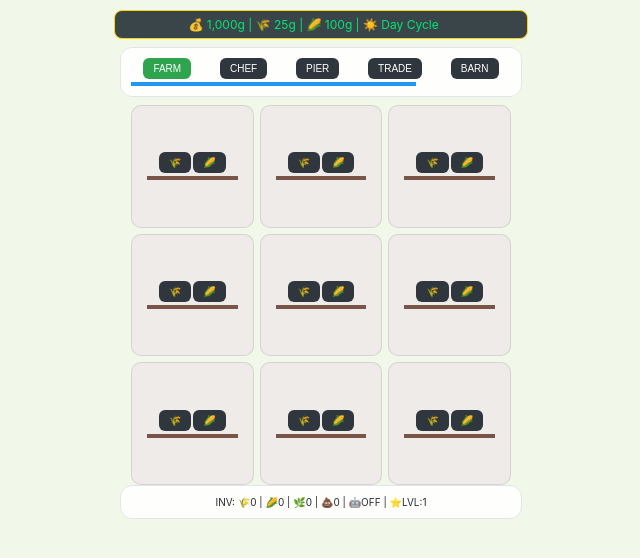
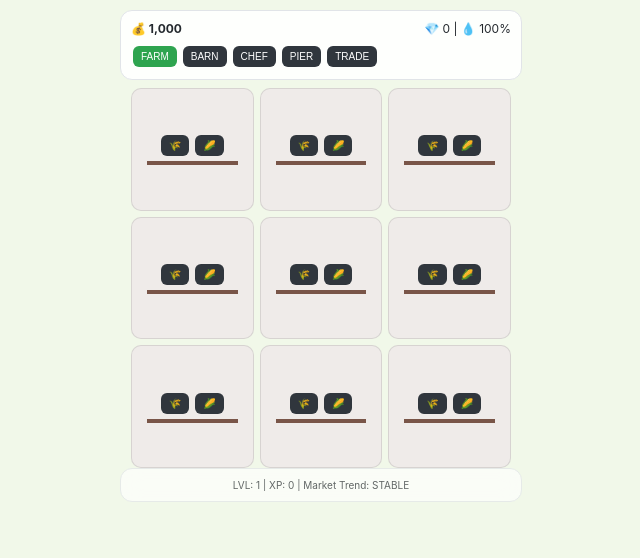
Before and after one commit to mohamedmehdigara/react-farming-game, a React (Create React App) app: page / in a window 1280 px wide. Shown: the top 558 px of the page, without its empty margins (319-959 px from the left). Built offline with nearby package versions, Linux system fonts and the light colour scheme.

Commit message:
edited files

```diff
--- a/src/App.js
+++ b/src/App.js
@@ -3,6 +3,7 @@ import styled, { keyframes } from 'styled-components';
 
 // --- Animations ---
 const slide = keyframes` 0% { transform: translateX(100%); } 100% { transform: translateX(-100%); } `;
+const growSilo = keyframes` from { transform: scaleY(0); } to { transform: scaleY(1); } `;
 
 const CROPS = {
   WHEAT: { id: 'WHEAT', icon: '🌾', cost: 10, basePrice: 25, time: 8, drain: 10 },
@@ -18,21 +19,13 @@ const WEATHER = {
   NIGHT: { id: 'NIGHT', icon: '🌙', speed: 0.5, color: '#0d1117' }
 };
 
-// --- Appearance Overhaul Components ---
+// --- Styled Components ---
 const GameWrap = styled.div`
   display: flex; flex-direction: column; align-items: center; min-height: 100vh;
   background: ${props => props.isNight ? '#0d1117' : props.bg};
   color: ${props => props.isNight ? '#c9d1d9' : '#24292e'};
   transition: 2s; padding: 10px; font-family: 'Inter', sans-serif;
 `;
-
-const Ticker = styled.div`
-  background: rgba(38, 50, 56, 0.9); color: #00e676; width: 100%; max-width: 400px;
-  padding: 6px; overflow: hidden; white-space: nowrap; border-radius: 8px; margin-bottom: 8px;
-  border: 1px solid #ffd600; font-size: 12px;
-`;
-
-const TickerText = styled.div` display: inline-block; animation: ${slide} 15s linear infinite; `;
 
 const Section = styled.div`
   background: ${props => props.dark ? 'rgba(22, 27, 34, 0.8)' : 'rgba(255, 255, 255, 0.9)'};
@@ -49,8 +42,7 @@ const Plot = styled.div`
   aspect-ratio: 1/1; background: ${props => props.isSuper ? '#3e2723' : (props.isNight ? '#161b22' : '#efebe9')};
   border: ${props => props.isSuper ? '2px solid #ffd700' : '1px solid rgba(0,0,0,0.1)'};
   border-radius: 10px; position: relative; display: flex; flex-direction: column;
-  align-items: center; justify-content: center; cursor: pointer; transition: transform 0.1s;
-  &:hover { transform: scale(1.02); }
+  align-items: center; justify-content: center; cursor: pointer;
 `;
 
 const Meter = styled.div`
@@ -60,12 +52,21 @@ const Meter = styled.div`
 
 const MiniBtn = styled.button`
   background: ${props => props.active ? '#2ea44f' : '#30363d'}; color: white;
-  border: none; padding: 5px 10px; border-radius: 6px; font-size: 10px; cursor: pointer;
-  &:disabled { opacity: 0.3; }
+  border: none; padding: 5px 8px; border-radius: 6px; font-size: 10px; cursor: pointer; margin: 2px;
+`;
+
+// --- New Visual Silo Styles ---
+const SiloContainer = styled.div`
+  display: flex; align-items: flex-end; gap: 4px; height: 100px; padding: 10px; background: #eee; border-radius: 8px;
+`;
+const SiloPillar = styled.div`
+  flex: 1; background: ${props => props.color}; border-radius: 4px 4px 0 0; position: relative;
+  height: ${props => props.height}%; animation: ${growSilo} 0.5s ease-out;
+  &::after { content: '${props => props.icon}'; position: absolute; top: -20px; left: 50%; transform: translateX(-50%); font-size: 12px; }
 `;
 
 export default function App() {
-  // --- States (Logic Restored & Expanded) ---
+  // --- States (Total Logic Set) ---
   const [money, setMoney] = useState(() => Number(JSON.parse(localStorage.getItem('zf_money'))) || 1000);
   const [diamonds, setDiamonds] = useState(() => Number(JSON.parse(localStorage.getItem('zf_diamonds'))) || 0);
   const [inv, setInv] = useState(() => JSON.parse(localStorage.getItem('zf_inv')) || { WHEAT: 0, CORN: 0, SUNGRAIN: 0, BEAN: 0, MEAL: 0, COMPOST: 0, KELP: 0, FISH: 0 });
@@ -78,6 +79,7 @@ export default function App() {
   const [market, setMarket] = useState({ WHEAT: 25, CORN: 100, trend: 'stable' });
   const [isNight, setIsNight] = useState(false);
   const [water, setWater] = useState(100);
+  const [maxWater, setMaxWater] = useState(100);
   const [uiState, setUiState] = useState('farm');
   const [weather, setWeather] = useState(WEATHER.CLEAR);
   const [fishing, setFishing] = useState({ active: false, progress: 0 });
@@ -85,33 +87,25 @@ export default function App() {
 
   // --- Persistence ---
   useEffect(() => {
-    localStorage.setItem('zf_money', JSON.stringify(money));
-    localStorage.setItem('zf_inv', JSON.stringify(inv));
-    localStorage.setItem('zf_staff', JSON.stringify(staff));
-    localStorage.setItem('zf_plots', JSON.stringify(plots));
-    localStorage.setItem('zf_stats', JSON.stringify(stats));
-    localStorage.setItem('zf_almanac', JSON.stringify(almanac));
-    localStorage.setItem('zf_animals', JSON.stringify(animals));
+    const save = (key, val) => localStorage.setItem(key, JSON.stringify(val));
+    save('zf_money', money); save('zf_inv', inv); save('zf_staff', staff);
+    save('zf_plots', plots); save('zf_stats', stats); save('zf_almanac', almanac);
+    save('zf_animals', animals); save('zf_diamonds', diamonds);
+  }, [money, inv, staff, plots, stats, almanac, animals, diamonds]);
 
-    if (stats.xp >= 1500 && stats.level < 3) {
-      setStats(s => ({ ...s, level: 3 }));
-      setPlots(prev => prev.length < 16 ? [...prev, ...Array(16 - prev.length).fill({ type: null, progress: 0, soil: 100, isSuper: false })] : prev);
-    } else if (stats.xp >= 500 && stats.level < 2) {
-      setStats(s => ({ ...s, level: 2 }));
-      setPlots(prev => prev.length < 12 ? [...prev, ...Array(12 - prev.length).fill({ type: null, progress: 0, soil: 100, isSuper: false })] : prev);
-    }
-  }, [money, inv, staff, plots, stats, almanac, animals]);
-
-  // --- Engine ---
+  // --- Game Loop ---
   useEffect(() => {
     const ticker = setInterval(() => {
-      setWater(w => Math.min(100, (w || 0) + 0.15));
+      // Water Logic
+      setWater(w => Math.min(maxWater, (w || 0) + (tech.greenhouse ? 0.3 : 0.15)));
 
+      // Robot Mission Logic
       setStaff(s => {
-        if (s.onMission && s.missionTime <= 1) setInv(v => ({ ...v, BEAN: (v.BEAN || 0) + 2 }));
+        if (s.onMission && s.missionTime === 1) setInv(v => ({ ...v, BEAN: (v.BEAN || 0) + 2 }));
         return { ...s, missionTime: Math.max(0, s.missionTime - 1), onMission: s.onMission && s.missionTime > 1, buffTime: Math.max(0, s.buffTime - 1) };
       });
 
+      // Fishing Logic
       if (fishing.active) {
         setFishing(f => {
           if (f.progress >= 100) {
@@ -123,19 +117,17 @@ export default function App() {
         });
       }
 
+      // Plot & Animal Logic
       setPlots(current => current.map((p, i) => {
         let currentSoil = p.soil || 0;
         if (!p.type) {
           currentSoil = Math.min(100, currentSoil + ((animals?.chickens || 0) * 0.5) + ((animals?.cows || 0) * 2));
           return { ...p, soil: currentSoil };
         }
-
         const timeMod = isNight ? 0.5 : (weather.speed || 1);
         let robotSpeed = (staff.buffTime > 0 && !staff.onMission) ? 2 : 1;
-        let superMod = p.isSuper ? 3 : 1;
         let beeMod = tech.beehive ? 1.2 : 1;
-        let mult = timeMod * (currentSoil / 100) * (almanac.botanist ? 1.2 : 1) * robotSpeed * superMod * beeMod;
-
+        let mult = timeMod * (currentSoil / 100) * (almanac.botanist ? 1.2 : 1) * robotSpeed * (p.isSuper ? 3 : 1) * beeMod;
         const growth = (100 / (p.type.time || 10)) * mult;
         const nextProgress = Math.min((p.progress || 0) + growth, 100);
 
@@ -147,14 +139,12 @@ export default function App() {
       }));
     }, 1000);
     return () => clearInterval(ticker);
-  }, [isNight, tech, fishing.active, weather, staff, almanac, animals]);
+  }, [isNight, tech, fishing.active, weather, staff, almanac, animals, maxWater]);
 
   const handleHarvestLogic = (i, p) => {
-    const tid = p.type.id;
-    setInv(v => ({ ...v, [tid]: (v[tid] || 0) + 1 }));
+    setInv(v => ({ ...v, [p.type.id]: (v[p.type.id] || 0) + 1 }));
     setStats(s => ({ ...s, xp: (s.xp || 0) + 10 }));
-    let mutChance = (almanac.alchemist ? 0.15 : 0.1) * (isNight ? 2 : 1);
-    if (Math.random() < mutChance) setInv(v => ({ ...v, SUNGRAIN: (v.SUNGRAIN || 0) + 1 }));
+    if (Math.random() < (isNight ? 0.2 : 0.1)) setInv(v => ({ ...v, SUNGRAIN: (v.SUNGRAIN || 0) + 1 }));
   };
 
   const manualAction = (i) => {
@@ -162,28 +152,24 @@ export default function App() {
     if (p?.progress >= 100) {
       handleHarvestLogic(i, p);
       setPlots(ps => ps.map((x, idx) => idx === i ? { ...x, type: null, progress: 0, isSuper: false, soil: Math.max(0, p.soil - p.type.drain) } : x));
-    } else if (p && !p.type && ((inv?.COMPOST || 0) > 0 || (inv?.KELP || 0) > 0) && !p.isSuper) {
-      const type = (inv?.KELP || 0) > 0 ? 'KELP' : 'COMPOST';
-      setInv(v => ({ ...v, [type]: v[type] - 1 }));
+    } else if (p && !p.type && (inv.COMPOST > 0 || inv.KELP > 0) && !p.isSuper) {
+      setInv(v => ({ ...v, [inv.KELP > 0 ? 'KELP' : 'COMPOST']: v[inv.KELP > 0 ? 'KELP' : 'COMPOST'] - 1 }));
       setPlots(ps => ps.map((x, idx) => idx === i ? { ...x, isSuper: true } : x));
     }
   };
 
   return (
     <GameWrap bg={weather.color} isNight={isNight}>
-      <Ticker>
-        <TickerText>
-          💰 {Math.floor(money).toLocaleString()}g | 🌾 {market.WHEAT}g | 🌽 {market.CORN}g | {isNight ? "🌙 Night Multiplier Active" : "☀️ Day Cycle"}
-        </TickerText>
-      </Ticker>
-
       <Section dark={isNight}>
-        <div style={{ display: 'flex', justifyContent: 'space-around', gap: '4px' }}>
-          {['farm', 'chef', 'pier', 'trade', 'barn'].map(m => (
+        <div style={{ display: 'flex', justifyContent: 'space-between', fontSize: '12px' }}>
+          <b>💰 {money.toLocaleString()}</b>
+          <span>💎 {diamonds} | 💧 {Math.floor((water/maxWater)*100)}%</span>
+        </div>
+        <div style={{ display: 'flex', flexWrap: 'wrap', gap: '2px', marginTop: '8px' }}>
+          {['farm', 'barn', 'chef', 'pier', 'trade'].map(m => (
             <MiniBtn key={m} active={uiState === m} onClick={() => setUiState(m)}>{m.toUpperCase()}</MiniBtn>
           ))}
         </div>
-        <Meter color="#2196f3" val={water}><div /></Meter>
       </Section>
 
       {uiState === 'farm' && (
@@ -192,14 +178,13 @@ export default function App() {
             <Plot key={i} isNight={isNight} isSuper={p.isSuper} onClick={() => manualAction(i)}>
               {p.type ? (
                 <>
-                  <span style={{ fontSize: stats.level === 3 ? '1.2rem' : '1.8rem' }}>{p.progress >= 100 ? p.type.icon : '🌱'}</span>
+                  <span style={{ fontSize: stats.level === 3 ? '1.1rem' : '1.6rem' }}>{p.progress >= 100 ? p.type.icon : '🌱'}</span>
                   <Meter color="#4caf50" val={p.progress}><div /></Meter>
                 </>
               ) : (
-                <div style={{ display: 'flex', flexWrap: 'wrap', gap: '2px', justifyContent: 'center' }}>
-                  {['WHEAT', 'CORN'].map(k => (
-                    <MiniBtn key={k} onClick={(e) => { e.stopPropagation(); if (money >= CROPS[k].cost) { setMoney(m => m - CROPS[k].cost); setPlots(ps => ps.map((x, idx) => idx === i ? { ...x, type: CROPS[k], progress: 0 } : x)); } }}>{CROPS[k].icon}</MiniBtn>
-                  ))}
+                <div style={{ display: 'flex', gap: '2px' }}>
+                  <MiniBtn onClick={(e) => { e.stopPropagation(); if (money >= 10) { setMoney(m => m - 10); setPlots(ps => ps.map((x, idx) => idx === i ? { ...x, type: CROPS.WHEAT, progress: 0 } : x)); } }}>🌾</MiniBtn>
+                  <MiniBtn onClick={(e) => { e.stopPropagation(); if (money >= 40) { setMoney(m => m - 40); setPlots(ps => ps.map((x, idx) => idx === i ? { ...x, type: CROPS.CORN, progress: 0 } : x)); } }}>🌽</MiniBtn>
                 </div>
               )}
               <Meter color="#795548" val={p.soil}><div /></Meter>
@@ -208,25 +193,41 @@ export default function App() {
         </PlotGrid>
       )}
 
-      {uiState === 'chef' && (
+      {uiState === 'barn' && (
         <Section dark={isNight}>
-          <h4>🔬 Labs</h4>
-          <MiniBtn onClick={() => setInv(v => ({ ...v, WHEAT: v.WHEAT - 10, COMPOST: v.COMPOST + 1 }))} disabled={inv.WHEAT < 10}>Compost (10🌾)</MiniBtn>
-          <MiniBtn onClick={() => { setInv(v => ({ ...v, MEAL: v.MEAL - 1 })); setStaff(s => ({ ...s, buffTime: 60 })); }} disabled={inv.MEAL < 1 || !staff.harvester}>Feed Bot (⚡)</MiniBtn>
-          <MiniBtn onClick={() => { setInv(v => ({ ...v, CORN: v.CORN - 50 })); setStats(s => ({ ...s, mastery: { ...s.mastery, CORN: s.mastery.CORN + 0.1 } })); }} disabled={inv.CORN < 50}>Master Corn</MiniBtn>
+          <h4 style={{margin:'0 0 10px 0'}}>📦 Storage Silo</h4>
+          <SiloContainer>
+            <SiloPillar color="#ffd54f" icon="🌾" height={Math.min(100, inv.WHEAT * 2)} />
+            <SiloPillar color="#ffb74d" icon="🌽" height={Math.min(100, inv.CORN * 2)} />
+            <SiloPillar color="#64b5f6" icon="🐟" height={Math.min(100, inv.FISH * 10)} />
+            <SiloPillar color="#81c784" icon="🌿" height={Math.min(100, inv.KELP * 10)} />
+          </SiloContainer>
+          <MiniBtn active style={{width:'100%', marginTop:'10px'}} onClick={() => {
+            setMoney(m => m + (inv.WHEAT * market.WHEAT) + (inv.CORN * market.CORN) + (inv.FISH * 500));
+            setInv(v => ({ ...v, WHEAT: 0, CORN: 0, FISH: 0 }));
+          }}>LIQUIDATE ALL</MiniBtn>
         </Section>
       )}
 
-      {uiState === 'pier' && (
+      {uiState === 'trade' && (
         <Section dark={isNight}>
-          <h4>🎣 Pier</h4>
-          <Meter color="#03a9f4" val={fishing.progress}><div /></Meter>
-          <MiniBtn onClick={() => { setWater(w => w - 20); setFishing({ active: true, progress: 0 }); }} disabled={fishing.active || water < 20} style={{width:'100%', marginTop:'10px'}}>CAST LINE (20💧)</MiniBtn>
+          <h4>🏪 Expansion Store</h4>
+          <MiniBtn disabled={maxWater >= 250 || money < 3000} onClick={() => { setMoney(m => m - 3000); setMaxWater(250); }}>Upgrade Tank (3000g)</MiniBtn>
+          <MiniBtn disabled={staff.harvester || money < 2000} onClick={() => { setMoney(m => m - 2000); setStaff(s => ({ ...s, harvester: true })); }}>🤖 Hire Robot (2000g)</MiniBtn>
+          <MiniBtn disabled={tech.beehive || money < 5000} onClick={() => { setMoney(m => m - 5000); setTech(t => ({ ...t, beehive: true })); }}>🐝 Beehive (5000g)</MiniBtn>
         </Section>
       )}
 
-      <Section dark={isNight} style={{ fontSize: '10px', textAlign: 'center' }}>
-        INV: 🌾{inv.WHEAT} | 🌽{inv.CORN} | 🌿{inv.KELP} | 💩{inv.COMPOST} | 🤖{staff.harvester ? 'ON' : 'OFF'} | ⭐LVL:{stats.level}
+      {uiState === 'chef' && (
+        <Section dark={isNight}>
+          <h4>👨‍🔬 Bio Lab</h4>
+          <MiniBtn onClick={() => setInv(v => ({ ...v, WHEAT: v.WHEAT - 10, COMPOST: v.COMPOST + 1 }))} disabled={inv.WHEAT < 10}>Make Compost</MiniBtn>
+          <MiniBtn onClick={() => { setStaff(s => ({ ...s, onMission: true, missionTime: 30 })); }} disabled={!staff.harvester || staff.onMission}>Robot Mission (30s)</MiniBtn>
+        </Section>
+      )}
+
+      <Section dark={isNight} style={{ fontSize: '10px', textAlign: 'center', opacity: 0.7 }}>
+        LVL: {stats.level} | XP: {stats.xp} | Market Trend: {market.trend.toUpperCase()}
       </Section>
     </GameWrap>
   );
```
